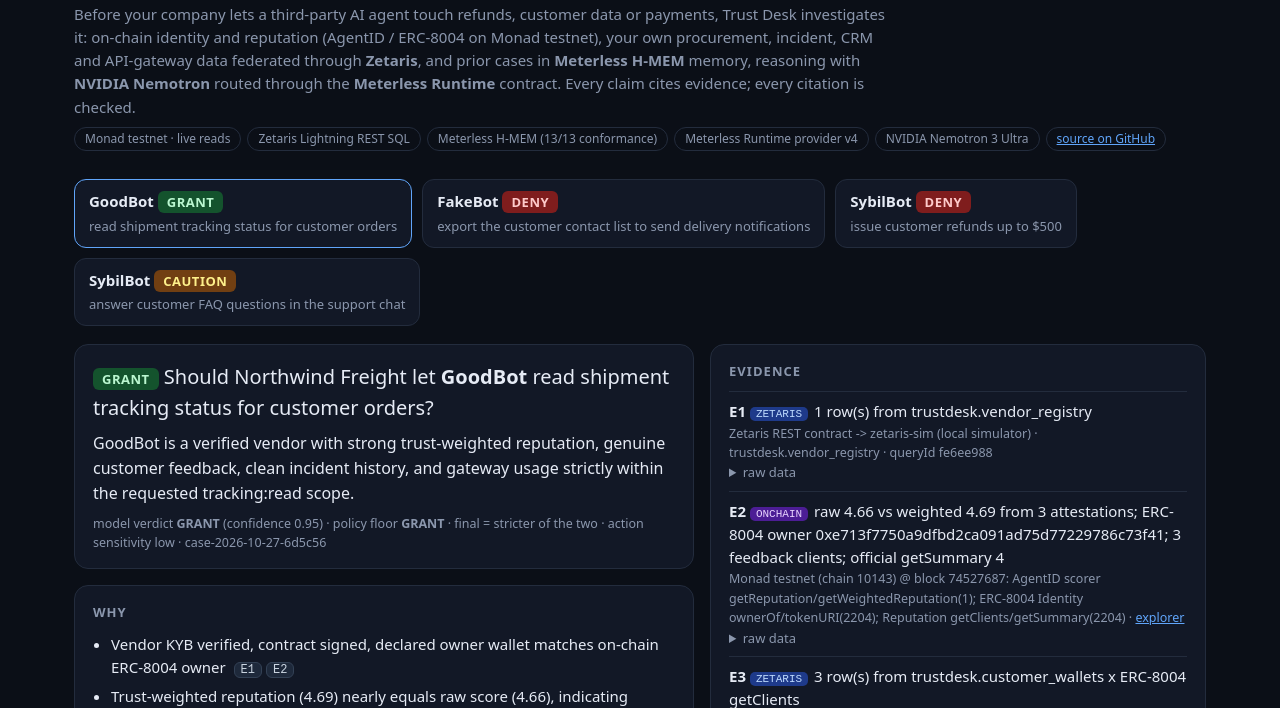
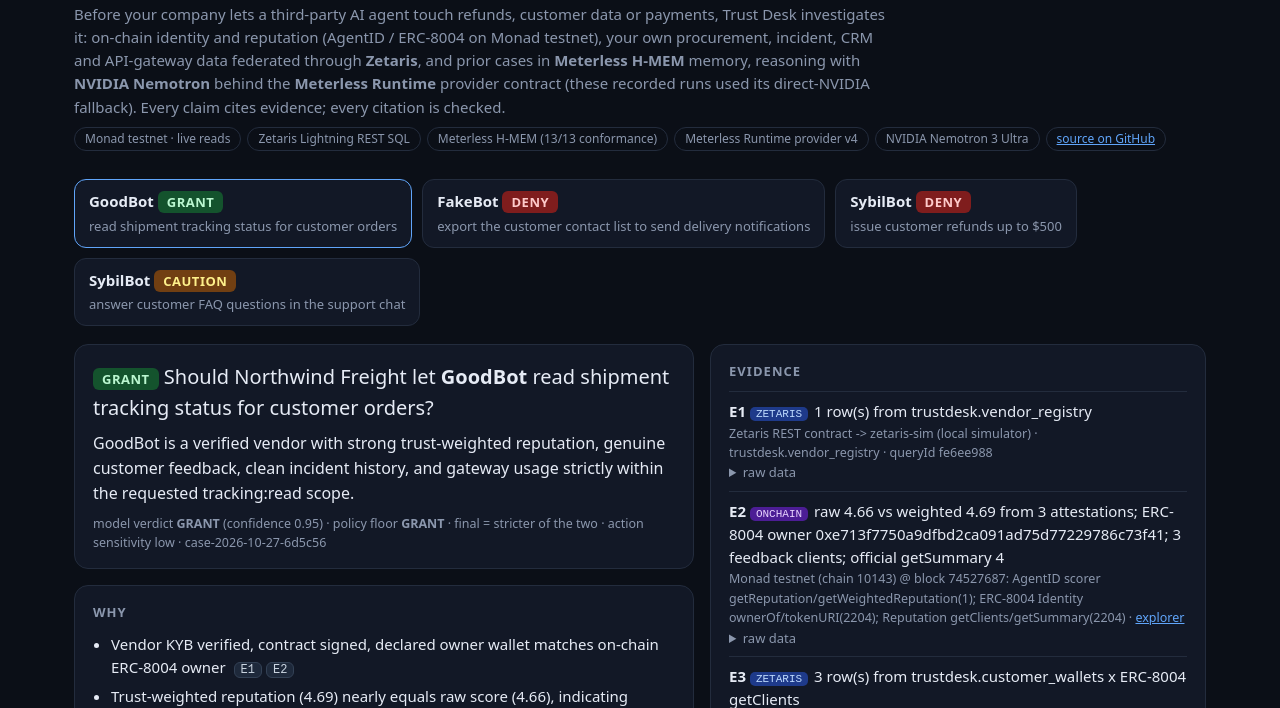
Before and after one commit to JimmyWangJimmy/agentid-trust-desk, a website: page docs/index.html in a window 1280 px wide. Shown: the part 86-794 px from the top of the page. Drawn offline with Linux system fonts and the light colour scheme.

Commit message:
Viewer: state the NVIDIA fallback in the header

```diff
--- a/docs/index.html
+++ b/docs/index.html
@@ -30,7 +30,7 @@
 </style></head><body>
 <header>
 <h1>AgentID Trust Desk <small>· Open Agent Hackathon 2026 · Track 02 “The Agent That Can Explain Why”</small></h1>
-<div class="tag">Before your company lets a third-party AI agent touch refunds, customer data or payments, Trust Desk investigates it: on-chain identity and reputation (AgentID / ERC-8004 on Monad testnet), your own procurement, incident, CRM and API-gateway data federated through <b>Zetaris</b>, and prior cases in <b>Meterless H-MEM</b> memory, reasoning with <b>NVIDIA Nemotron</b> routed through the <b>Meterless Runtime</b> contract. Every claim cites evidence; every citation is checked.</div>
+<div class="tag">Before your company lets a third-party AI agent touch refunds, customer data or payments, Trust Desk investigates it: on-chain identity and reputation (AgentID / ERC-8004 on Monad testnet), your own procurement, incident, CRM and API-gateway data federated through <b>Zetaris</b>, and prior cases in <b>Meterless H-MEM</b> memory, reasoning with <b>NVIDIA Nemotron</b> behind the <b>Meterless Runtime</b> provider contract (these recorded runs used its direct-NVIDIA fallback). Every claim cites evidence; every citation is checked.</div>
 <div class="pills"><span>Monad testnet · live reads</span><span>Zetaris Lightning REST SQL</span><span>Meterless H-MEM (13/13 conformance)</span><span>Meterless Runtime provider v4</span><span>NVIDIA Nemotron 3 Ultra</span><span><a href="https://github.com/JimmyWangJimmy/agentid-trust-desk">source on GitHub</a></span></div>
 </header>
 <main>
```
